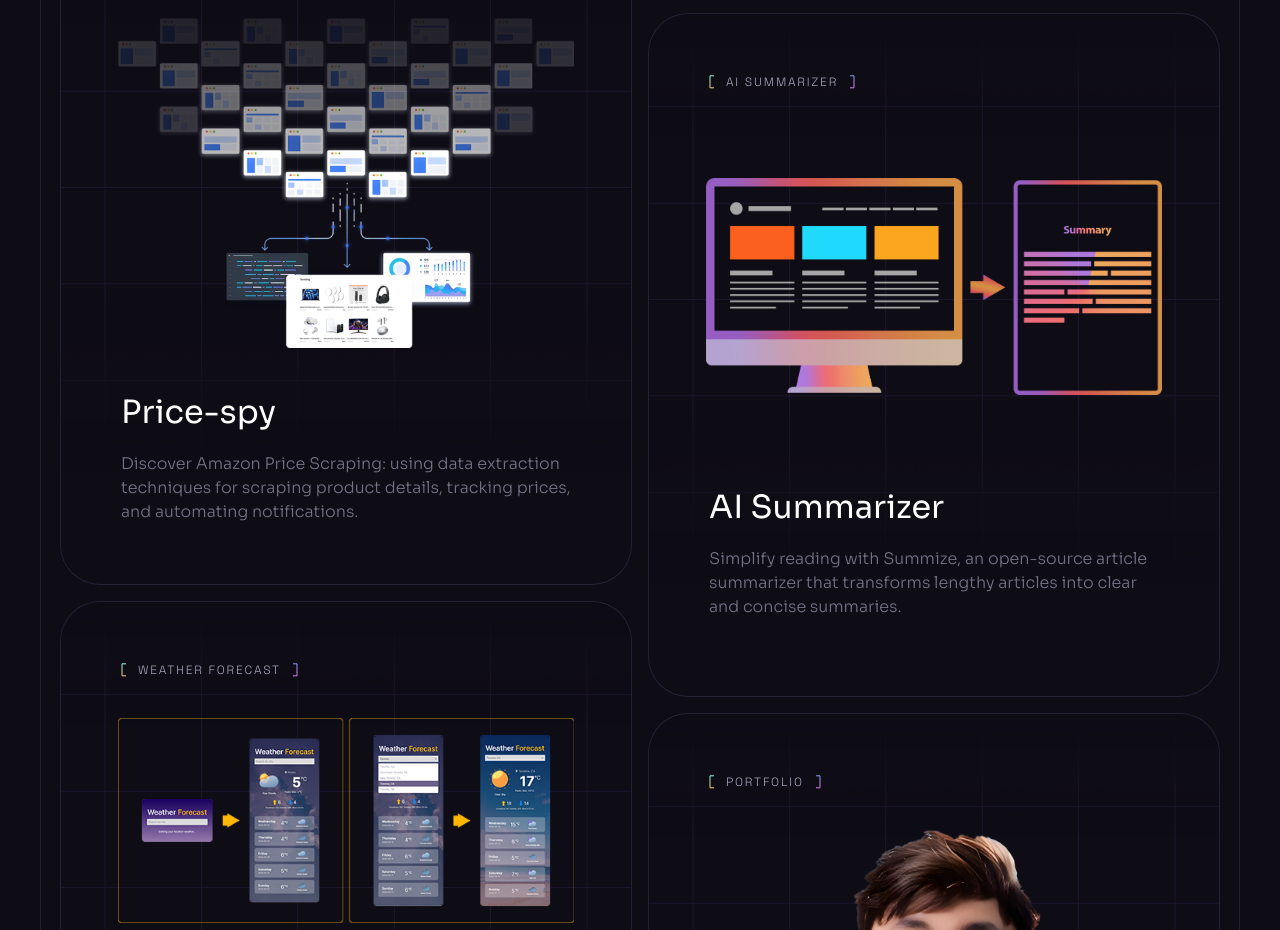
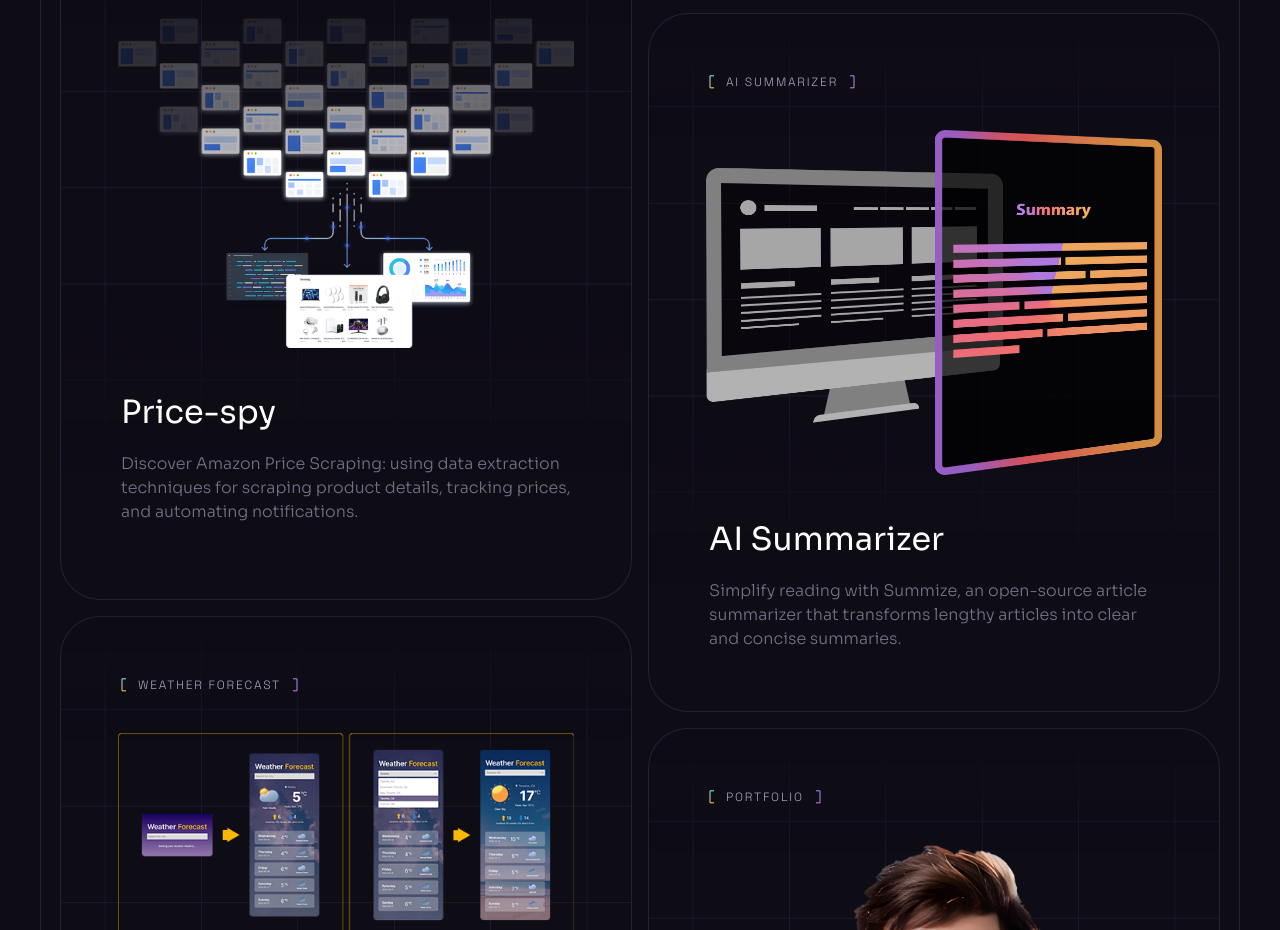
Before and after one commit to wang77289271/my_portfolio, a React (Vite) app: page / in a window 1280 px wide. Shown: the part 3100-4030 px from the top of the page. Built offline with nearby package versions, Linux system fonts and the light colour scheme.

Commit message:
change imgs

```diff
--- a/src/constants/index.js
+++ b/src/constants/index.js
@@ -238,9 +238,9 @@
       },
     ],
     status: 'done',
-    imageUrl: ai_summarize_feature_1,
-    adjuestImgSize: 'w-[80%] py-12',
-    featureImg: ai_summarize_cover,
+    imageUrl: ai_summarize_cover,
+    adjuestImgSize: 'w-[80%]',
+    featureImg: ai_summarize_feature_1,
   },
   {
     id: 'weather-forecast',
```
Also changed, not shown: src/assets/projects/ai_summarize_cover.png, src/assets/projects/portfolio_features.jpg.
